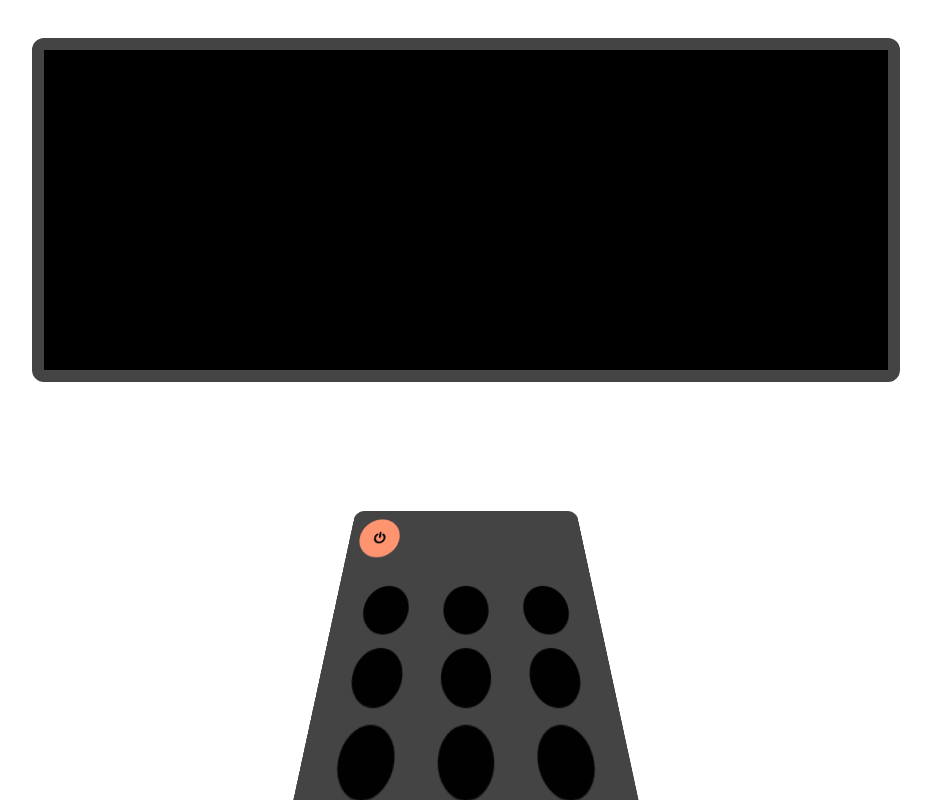
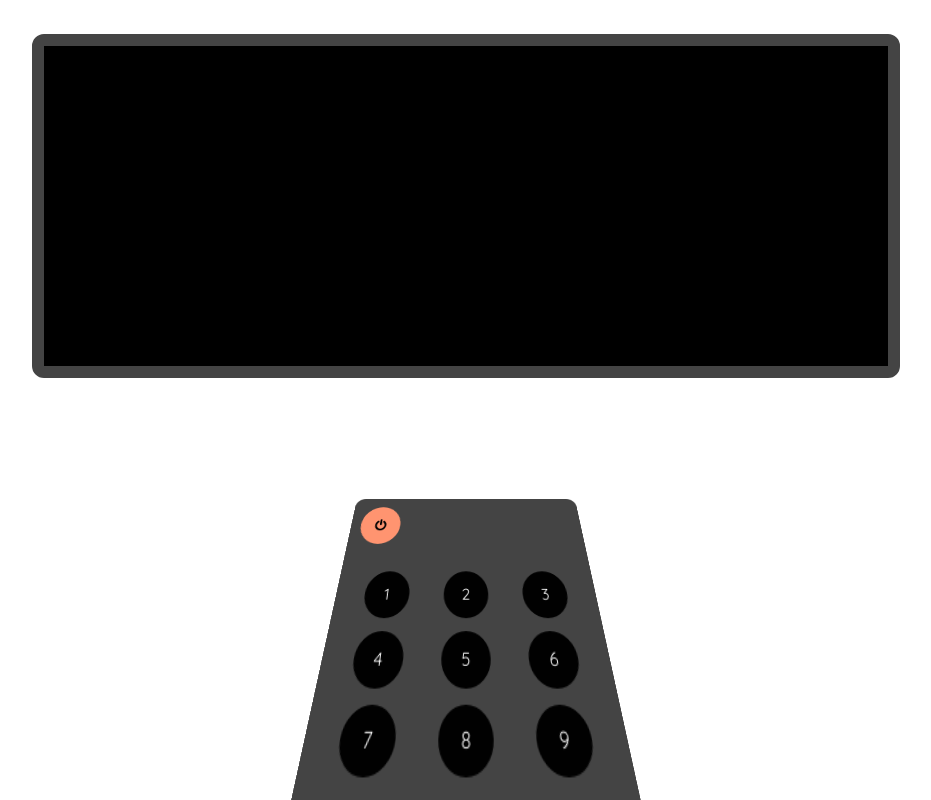
Before and after one commit to tymoNL/CSS-eind-opdracht, a plain HTML site: page index.html in a window 1280 px wide. Shown: the whole page, without its empty margins (174-1105 px from the left). Drawn offline with Linux system fonts and the light colour scheme.

Commit message:
version 2.0
fixed radiobuttons
added changing colors
added static animation

```diff
--- a/index.html
+++ b/index.html
@@ -2,11 +2,15 @@
 <html>
 
 <head>
-    <title>Tymo's desk</title>
+    <title>Tymo's TV</title>
 
     <link rel="stylesheet" href="style.css" />
 
     <link rel="stylesheet" href="https://cdnjs.cloudflare.com/ajax/libs/font-awesome/4.7.0/css/font-awesome.min.css">
+
+    <link rel="preconnect" href="https://fonts.googleapis.com">
+    <link rel="preconnect" href="https://fonts.gstatic.com" crossorigin>
+    <link href="https://fonts.googleapis.com/css2?family=Quicksand:wght@300..700&display=swap" rel="stylesheet">
 </head>
 
 <body>
@@ -26,39 +30,39 @@
             <div name="channels">
                 <div>
                     <input type="radio" id="channel_1" name="channel" value="1" />
-                    <label for="channel_1"></label>
+                    <label for="channel_1"><span>1</span></label>
                 </div>
                 <div>
                     <input type="radio" id="channel_2" name="channel" value="2" />
-                    <label for="channel_2"></label>
+                    <label for="channel_2"><span>2</span></label>
                 </div>
                 <div>
                     <input type="radio" id="channel_3" name="channel" value="3" />
-                    <label for="channel_3"></label>
+                    <label for="channel_3"><span>3</span></label>
                 </div>
                 <div>
                     <input type="radio" id="channel_4" name="channel" value="4" />
-                    <label for="channel_4"></label>
+                    <label for="channel_4"><span>4</span></label>
                 </div>
                 <div>
                     <input type="radio" id="channel_5" name="channel" value="5" />
-                    <label for="channel_5"></label>
+                    <label for="channel_5"><span>5</span></label>
                 </div>
                 <div>
                     <input type="radio" id="channel_6" name="channel" value="6" />
-                    <label for="channel_6"></label>
+                    <label for="channel_6"><span>6</span></label>
                 </div>
                 <div>
                     <input type="radio" id="channel_7" name="channel" value="7" />
-                    <label for="channel_7"></label>
+                    <label for="channel_7"><span>7</span></label>
                 </div>
                 <div>
                     <input type="radio" id="channel_8" name="channel" value="8" />
-                    <label for="channel_8"></label>
+                    <label for="channel_8"><span>8</span></label>
                 </div>
                 <div>
                     <input type="radio" id="channel_9" name="channel" value="9" />
-                    <label for="channel_9"></label>
+                    <label for="channel_9"><span>9</span></label>
                 </div>
             </div>
             <div name="volume">
--- a/style.css
+++ b/style.css
@@ -1,15 +1,25 @@
-:root {
-    --color-power-on: rgba(241, 90, 34, 1);
-    --color-power-off: rgba(255, 148, 112, 1);
+html {
+    --power-off: rgba(255, 148, 112, 1);
+    --power-hover: rgba(241, 90, 34, 1);
+    --power-on: rgb(207, 62, 14);
 
     --screen-color: rgba(0, 0, 0, 1);
 
-    --chanel-active: rgba(0, 0, 0, 1);
-    --chanel-inactive: rgba(1, 1, 1, 1);
+    --channel-inactive: rgba(1, 1, 1, 1);
+    --channel-hover: rgb(167, 30, 30);
+    --channel-active: rgb(255, 0, 0);
+
+    --static: repeating-radial-gradient(circle at 17% 32%, white, black 0.00085px);
+
+    --tv-shadow: 0;
 }
 
 body {
     margin: 0;
+}
+
+* {
+    font-family: "Quicksand", sans-serif;
 }
 
 button {
@@ -34,6 +44,7 @@ section:nth-of-type(1) {
     border-radius: 0.75em;
     align-self: center;
     justify-self: center;
+    box-shadow: var(--tv-shadow);
 }
 
 /* remote */
@@ -45,6 +56,7 @@ section:nth-of-type(2) {
     min-height: 33vh;
     border: 0.75em solid #444;
     border-radius: 0.75em;
+    padding: 0 0 1em 0;
     align-self: end;
     justify-self: center;
     display: grid;
@@ -54,12 +66,19 @@ section:nth-of-type(2) {
         "channels channels"
         "volume nextPrev";
 
-    > div:nth-of-type(1) {
+    >div:nth-of-type(1) {
         grid-area: power;
 
         /* Power button */
         input[type="checkbox"] {
-            display: none;
+            position: absolute;
+            opacity: 0;
+            width: 0;
+            height: 0;
+
+            &:focus+label {
+                outline: 1px solid #fff;
+            }
         }
 
         label {
@@ -67,8 +86,9 @@ section:nth-of-type(2) {
             width: 3em;
             height: 3em;
             border-radius: 50%;
-            background-color: var(--color-power-off);
+            background-color: var(--power-off);
             position: relative;
+            cursor: pointer;
 
             /* Power icon */
             i {
@@ -77,15 +97,19 @@ section:nth-of-type(2) {
                 left: 50%;
                 translate: -50% -50%;
             }
+
+            &:hover {
+                background-color: var(--power-hover);
+            }
         }
 
         input[type="checkbox"]:checked+label {
-            background-color: var(--color-power-on);
+            background-color: var(--power-on);
         }
     }
 
     /* Channels */
-    > div:nth-of-type(2) {
+    >div:nth-of-type(2) {
         grid-area: channels;
         display: grid;
         grid-template-columns: repeat(3, 1fr);
@@ -96,7 +120,14 @@ section:nth-of-type(2) {
 
             /* Channel radio's */
             input[type="radio"] {
-                display: none;
+                position: absolute;
+                opacity: 0;
+                width: 0;
+                height: 0;
+
+                &:focus+label {
+                    outline: 1px solid #fff;
+                }
             }
 
             label {
@@ -104,31 +135,120 @@ section:nth-of-type(2) {
                 width: 3em;
                 height: 3em;
                 border-radius: 50%;
-                background-color: var(--chanel-inactive);
+                background-color: var(--channel-inactive);
                 position: relative;
+                cursor: pointer;
             }
 
-            input[type="radio"]:checked+label {
-                background-color: var(--channel-active);
+            input[type="radio"] {
+
+                &+label:hover {
+                    background-color: var(--channel-hover);
+                }
+
+                &:checked+label {
+                    background-color: var(--channel-active);
+
+                    span {
+                        font-weight: 700;
+                    }
+                }
+
+                +label span {
+                    position: absolute;
+                    top: 50%;
+                    left: 50%;
+                    translate: -50% -50%;
+                    color: #fff;
+                }
             }
         }
     }
 
     /* Volume */
-    > div:nth-of-type(3) {
+    >div:nth-of-type(3) {
         grid-area: volume;
     }
 
     /* Channels */
-    > div:nth-of-type(4) {
+    >div:nth-of-type(4) {
         grid-area: nextPrev;
     }
 }
 
-main:has(section:nth-of-type(2) div:nth-of-type(1) input:checked) {
+/* TV */
+main:has(section:nth-of-type(2) div:nth-of-type(1) input[type="checkbox"]:checked) {
     --screen-color: forestgreen;
+    --tv-shadow: rgba(0, 0, 0, 0.25) 0px 54px 55px, rgba(0, 0, 0, 0.12) 0px -12px 30px, rgba(0, 0, 0, 0.12) 0px 4px 6px, rgba(0, 0, 0, 0.17) 0px 12px 13px, rgba(0, 0, 0, 0.09) 0px -3px 5px;
 
+    /* Screen when powered on */
     section:nth-of-type(1) {
-        background-color: var(--screen-color);
+        background-image: var(--static);
+        animation: tv-static .5s linear forwards;
     }
 }
+
+/* 1st channel */
+main:has(section:nth-of-type(2) div:nth-of-type(1) input[type="checkbox"]:checked):has(section:nth-of-type(2) > div:nth-of-type(2) > div:nth-of-type(1) input[type="radio"]:checked) {
+    --screen-color: crimson;
+}
+
+/* 2nd channel */
+main:has(section:nth-of-type(2) div:nth-of-type(1) input[type="checkbox"]:checked):has(section:nth-of-type(2) > div:nth-of-type(2) > div:nth-of-type(2) input[type="radio"]:checked) {
+    --screen-color: orange;
+}
+
+/* 3rd channel */
+main:has(section:nth-of-type(2) div:nth-of-type(1) input[type="checkbox"]:checked):has(section:nth-of-type(2) > div:nth-of-type(2) > div:nth-of-type(3) input[type="radio"]:checked) {
+    --screen-color: yellow;
+}
+
+/* 4th channel */
+main:has(section:nth-of-type(2) div:nth-of-type(1) input[type="checkbox"]:checked):has(section:nth-of-type(2) > div:nth-of-type(2) > div:nth-of-type(4) input[type="radio"]:checked) {
+    --screen-color: green;
+}
+
+/* 5th channel */
+main:has(section:nth-of-type(2) div:nth-of-type(1) input[type="checkbox"]:checked):has(section:nth-of-type(2) > div:nth-of-type(2) > div:nth-of-type(5) input[type="radio"]:checked) {
+    --screen-color: lightblue;
+}
+
+/* 6th channel */
+main:has(section:nth-of-type(2) div:nth-of-type(1) input[type="checkbox"]:checked):has(section:nth-of-type(2) > div:nth-of-type(2) > div:nth-of-type(6) input[type="radio"]:checked) {
+    --screen-color: blue;
+}
+
+/* 7th channel */
+main:has(section:nth-of-type(2) div:nth-of-type(1) input[type="checkbox"]:checked):has(section:nth-of-type(2) > div:nth-of-type(2) > div:nth-of-type(7) input[type="radio"]:checked) {
+    --screen-color: pink;
+}
+
+/* 8th channel */
+main:has(section:nth-of-type(2) div:nth-of-type(1) input[type="checkbox"]:checked):has(section:nth-of-type(2) > div:nth-of-type(2) > div:nth-of-type(8) input[type="radio"]:checked) {
+    --screen-color: purple;
+}
+
+/* 9th channel */
+main:has(section:nth-of-type(2) div:nth-of-type(1) input[type="checkbox"]:checked):has(section:nth-of-type(2) > div:nth-of-type(2) > div:nth-of-type(9) input[type="radio"]:checked) {
+    --screen-color: red;
+}
+
+/* Animaties */
+
+/* Static tv animation link */
+/* https://forum.freecodecamp.org/t/creating-an-animated-tv-static-effect-using-just-a-gradient/487486 */
+@keyframes tv-static {
+    0% {
+        background-size: 100% 100%;
+    }
+
+    90% {
+        background-size: 200% 200%;
+    }
+
+    100% {
+        background-image: none;
+        background-size: 100% 100%;
+        animation: none;
+    }
+}
```
